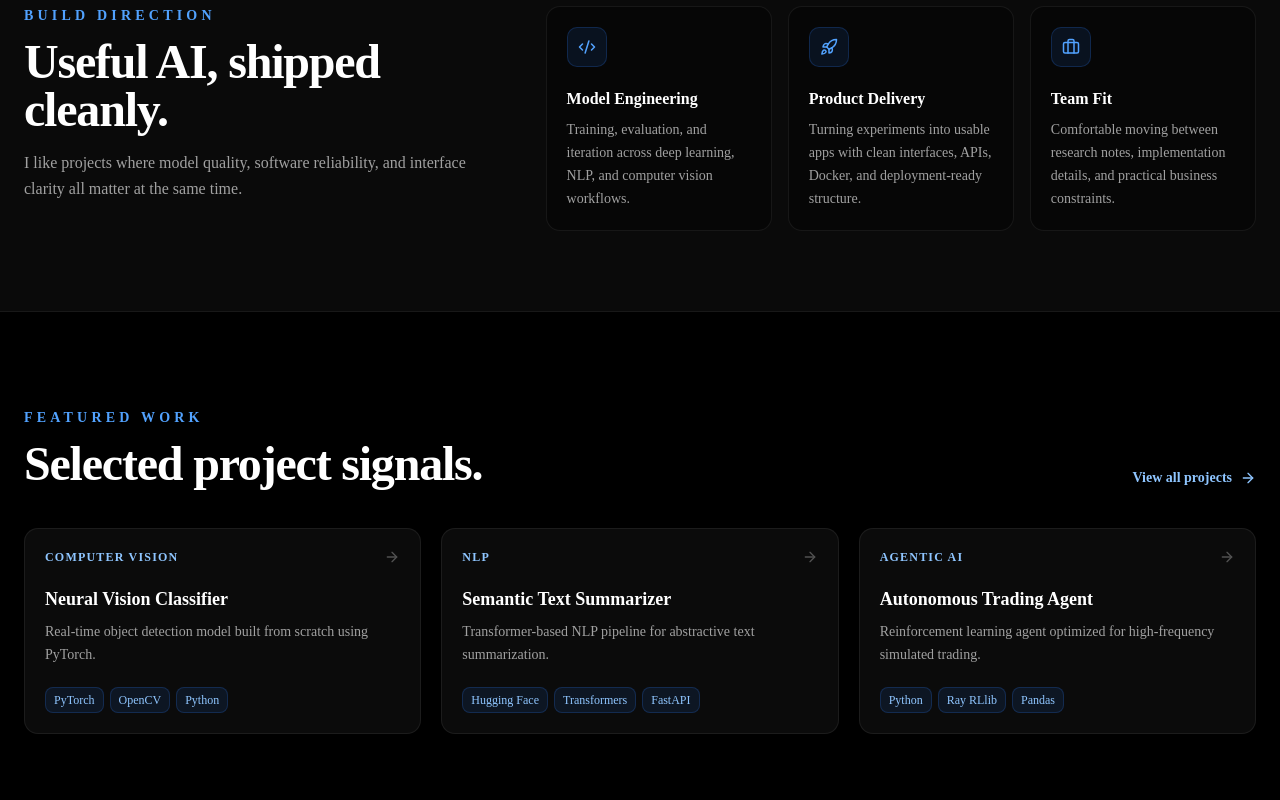
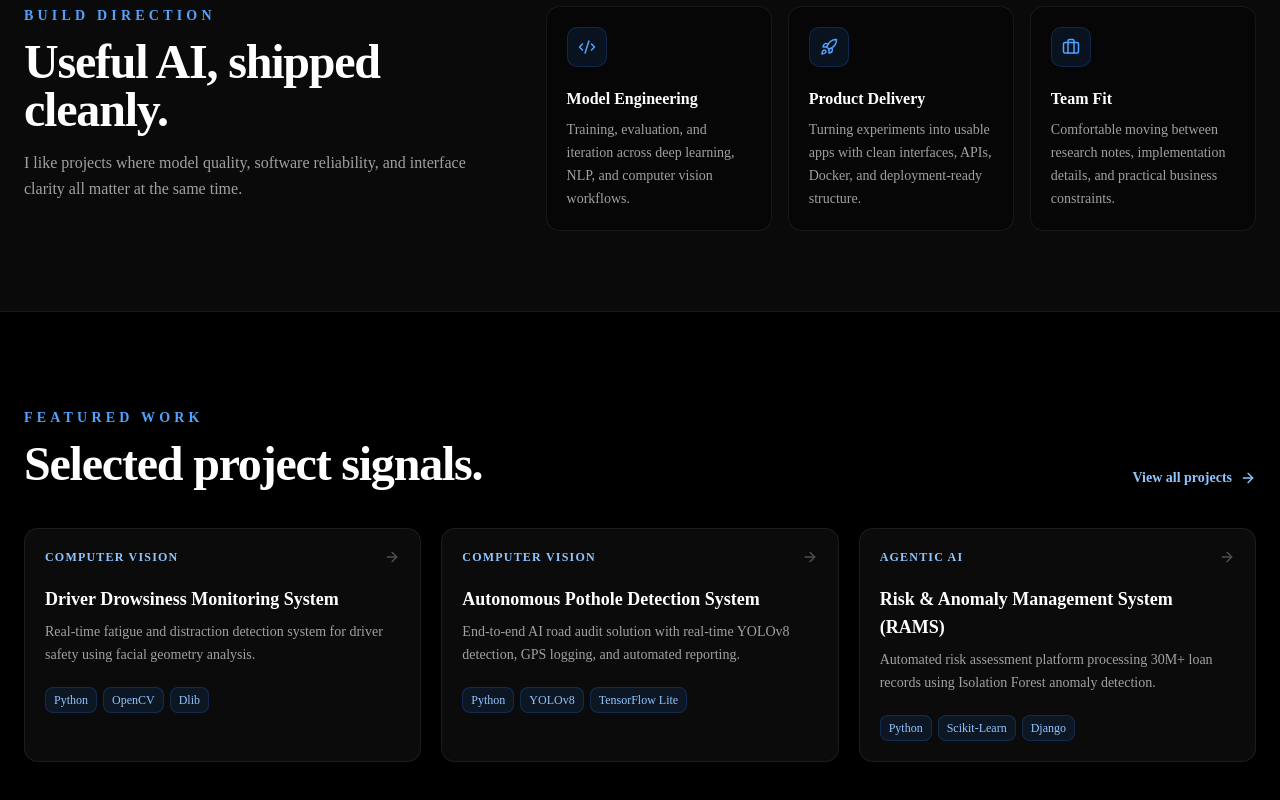
Before and after one commit to Ayan1702-D/Portfolio-3D, a Next.js app: page / in a window 1280 px wide. Shown: the part 1522-2322 px from the top of the page. Built offline with nearby package versions, Linux system fonts and the light colour scheme.

Commit message:
changed projects from demo to my original projects.

```diff
--- a/data/projects.ts
+++ b/data/projects.ts
@@ -1,4 +1,6 @@
 export type ProjectCategory = "All" | "NLP" | "Computer Vision" | "Agentic AI" | "Web";
+export type ProjectStatus = "live" | "wip" | "archived";
+
 export interface Project {
   id: string;
   title: string;
@@ -9,72 +11,179 @@ export interface Project {
   githubUrl: string;
   demoUrl: string;
   image: string;
+  youtubeId?: string;
+  status?: ProjectStatus;
 }
+
 export const PROJECTS: Project[] = [
   {
     id: "1",
-    title: "Neural Vision Classifier",
-    description: "Real-time object detection model built from scratch using PyTorch.",
-    fullDetails: "This project implements a custom CNN architecture capable of running at 60fps on edge devices. Trained on a customized COCO dataset, it heavily utilizes data augmentation and hyperparameter tuning to achieve 92% mAP.",
+    title: "Driver Drowsiness Monitoring System",
+    description:
+      "Real-time fatigue and distraction detection system for driver safety using facial geometry analysis.",
+    fullDetails:
+      "Developed a high-performance real-time safety system using Python, OpenCV, and Dlib. Implements Eye Aspect Ratio (EAR) and Mouth Aspect Ratio (MAR) metrics combined with 3D Head Pose Estimation (SolvePnP) to detect drowsiness, yawning, and distraction. Features PERCLOS-based fatigue assessment over a 300-frame sliding window — an industry-standard metric — and CLAHE image enhancement for robust performance in low-light cabin environments. Multi-threaded async audio alerts prevent video feed freezes.",
     category: "Computer Vision",
-    techStack: ["PyTorch", "OpenCV", "Python", "NumPy"],
-    githubUrl: "https://github.com/pytorch/vision", // Placeholder for actual fetch
-    demoUrl: "https://demo.com",
-    image: "https://images.unsplash.com/photo-1555949963-aa79dcee981c?q=80&w=800&auto=format&fit=crop",
+    techStack: ["Python", "OpenCV", "Dlib", "NumPy", "Threading"],
+    githubUrl: "https://github.com/Ayan1702-D/Driver-DMS",
+    demoUrl: "",
+    image:
+      "https://images.unsplash.com/photo-1449965408869-eaa3f722e40d?q=80&w=800&auto=format&fit=crop",
+    status: "live",
   },
   {
     id: "2",
-    title: "Semantic Text Summarizer",
-    description: "Transformer-based NLP pipeline for abstractive text summarization.",
-    fullDetails: "Fine-tuned a BERT-based model using Hugging Face to summarize long-form legal documents. Built a RESTful API backend using FastAPI to serve the model inference.",
-    category: "NLP",
-    techStack: ["Hugging Face", "Transformers", "FastAPI", "Docker"],
-    githubUrl: "https://github.com/huggingface/transformers",
-    demoUrl: "https://demo.com",
-    image: "https://images.unsplash.com/photo-1526374965328-7f61d4dc18c5?q=80&w=800&auto=format&fit=crop",
+    title: "Autonomous Pothole Detection System",
+    description:
+      "End-to-end AI road audit solution with real-time YOLOv8 detection, GPS logging, and automated reporting.",
+    fullDetails:
+      "Custom-trained YOLOv8 model optimized with TFLite (FP16/FP32) and ONNX formats achieving 30+ FPS on CPU. Uses Centroid Tracking with 5-frame Temporal Stability to count unique potholes without duplication. Integrates GPS coordinate logging and generates an interactive road_audit_map.html with markers. Outputs a structured road_audit_report.csv for infrastructure teams.",
+    category: "Computer Vision",
+    techStack: ["Python", "YOLOv8", "TensorFlow Lite", "OpenCV", "Folium"],
+    githubUrl: "https://github.com/Ayan1702-D/Pothole-Detection-System",
+    demoUrl: "",
+    image:
+      "https://images.unsplash.com/photo-1515162816999-a0c47dc192f7?q=80&w=800&auto=format&fit=crop",
+    status: "live",
   },
   {
     id: "3",
-    title: "Autonomous Trading Agent",
-    description: "Reinforcement learning agent optimized for high-frequency simulated trading.",
-    fullDetails: "Developed an Agentic AI system that utilizes proximal policy optimization (PPO) to make simulated trades based on historical market data and real-time sentiment analysis APIs.",
+    title: "Risk & Anomaly Management System (RAMS)",
+    description:
+      "Automated risk assessment platform processing 30M+ loan records using Isolation Forest anomaly detection.",
+    fullDetails:
+      "Built during my internship at Aurionpro Solutions. Processes over 30 million LendingClub loan records using Scikit-Learn's Isolation Forest across 20+ financial features (DTI, FICO, Revolving Utility). Detected $467.2M in high-risk loan volume during validation with a 5% anomaly flag rate. Features a human-in-the-loop Case Management Dashboard, DTI Hard-Rule Override (forcing Critical status on DTI > 100%), automated batch ingestion pipeline, and a permanent audit log for regulatory compliance. Applied categorical encoding to cut memory footprint by 80%.",
     category: "Agentic AI",
-    techStack: ["Python", "Ray RLlib", "Pandas", "Scikit-Learn"],
-    githubUrl: "https://github.com/ray-project/ray",
-    demoUrl: "https://demo.com",
-    image: "https://images.unsplash.com/photo-1611974789855-9c2a0a7236a3?q=80&w=800&auto=format&fit=crop",
+    techStack: ["Python", "Scikit-Learn", "Django", "PostgreSQL", "Pandas"],
+    githubUrl: "https://github.com/Ayan1702-D/RAMS-LendingClub",
+    demoUrl: "",
+    image:
+      "https://images.unsplash.com/photo-1611974789855-9c2a0a7236a3?q=80&w=800&auto=format&fit=crop",
+    status: "archived",
   },
   {
     id: "4",
-    title: "Scalable Analytics Dashboard",
-    description: "Full-stack real-time data visualization platform.",
-    fullDetails: "A scalable web dashboard built with Next.js and Django. It ingests thousands of data points per second via WebSockets and visualizes them using D3.js and Framer Motion.",
-    category: "Web",
-    techStack: ["Next.js", "Django", "PostgreSQL", "Tailwind CSS"],
-    githubUrl: "https://github.com/django/django",
-    demoUrl: "https://demo.com",
-    image: "https://images.unsplash.com/photo-1551288049-bebda4e38f71?q=80&w=800&auto=format&fit=crop",
+    title: "FinSight AI — Banking Intelligence Suite",
+    description:
+      "Natural language to SQL banking BI platform powered by Gemini/Qwen, reducing decision latency from hours to seconds.",
+    fullDetails:
+      "A next-generation banking intelligence platform built during my internship at Aurionpro Solutions. Users query complex PostgreSQL banking schemas (clients, accounts, loans, transactions) in plain English and receive instant Chart.js visualizations. Uses OpenRouter to orchestrate Google Gemini 2.0 Flash and Qwen3-Coder for Text-to-SQL generation with a 94% success rate for non-technical users. Features a dark glassmorphism UI, transparent SQL audit terminal, AI analyst summaries, and SQL injection protection via keyword blocking.",
+    category: "Agentic AI",
+    techStack: ["Django", "PostgreSQL", "Python", "Chart.js", "OpenRouter API"],
+    githubUrl: "https://github.com/Ayan1702-D/Finsight-AI",
+    demoUrl: "",
+    image:
+      "https://images.unsplash.com/photo-1551288049-bebda4e38f71?q=80&w=800&auto=format&fit=crop",
+    status: "archived",
   },
   {
     id: "5",
-    title: "Medical Image Segmentation",
-    description: "U-Net architecture for precise MRI tumor boundary detection.",
-    fullDetails: "Applied advanced image processing techniques to identify and segment anomalies in brain MRI scans. Integrated the model into a lightweight web interface for demonstration.",
-    category: "Computer Vision",
-    techStack: ["TensorFlow", "Keras", "Matplotlib", "Flask"],
-    githubUrl: "https://github.com/tensorflow/tensorflow",
-    demoUrl: "https://demo.com",
-    image: "https://images.unsplash.com/photo-1530497610245-94d3c16cda28?q=80&w=800&auto=format&fit=crop",
+    title: "Energy Consumption Forecasting",
+    description:
+      "LSTM-based time-series forecasting model for predicting future energy usage patterns and peak-load optimization.",
+    fullDetails:
+      "Built a deep learning forecasting pipeline using LSTM networks to model temporal energy consumption patterns. Enables peak-load optimization and energy efficiency analysis, providing actionable insights for resource management. The pipeline covers data preprocessing, sequence generation, model training, and multi-step ahead prediction with evaluation metrics for operational deployment.",
+    category: "NLP",
+    techStack: ["Python", "TensorFlow", "Keras", "Pandas", "Matplotlib"],
+    githubUrl: "https://github.com/Ayan1702-D/Energy-Consumption-Prediction",
+    demoUrl: "",
+    image:
+      "https://images.unsplash.com/photo-1473341304170-971dccb5ac1e?q=80&w=800&auto=format&fit=crop",
+    status: "live",
   },
   {
     id: "6",
-    title: "LLM Orchestrator Framework",
-    description: "Custom lightweight LangChain alternative for multi-agent tasks.",
-    fullDetails: "Created a framework to chain multiple LLM calls together with automated state management, memory buffers, and custom tool execution for complex reasoning tasks.",
-    category: "Agentic AI",
-    techStack: ["TypeScript", "Node.js", "OpenAI API", "Redis"],
-    githubUrl: "https://github.com/langchain-ai/langchain",
-    demoUrl: "https://demo.com",
-    image: "https://images.unsplash.com/photo-1620712943543-bcc4688e7485?q=80&w=800&auto=format&fit=crop",
-  }
+    title: "Workbook Converter & Merger",
+    description:
+      "FastAPI service to securely merge multiple Excel and CSV files into a single workbook, deployed on Render.",
+    fullDetails:
+      "A production-deployed FastAPI backend that authenticates users and merges multiple Excel (.xlsx, .xls) and CSV files into a single formatted workbook. Implements intelligent furnace-cycle metadata extraction, date/shift detection from raw Excel headers, and CORS-enabled streaming file responses. No files are stored server-side — everything streams directly to the client. The React frontend features drag-and-drop upload, real-time feedback, and a clean Tailwind UI.",
+    category: "Web",
+    techStack: ["FastAPI", "Python", "Pandas", "OpenPyXL", "Tailwind CSS"],
+    githubUrl: "https://github.com/Ayan1702-D/Workbook-Converter",
+    demoUrl: "https://workbook-converter.onrender.com",
+    image:
+      "https://images.unsplash.com/photo-1587854692152-cbe660dbde88?q=80&w=800&auto=format&fit=crop",
+    status: "live",
+  },
 ];
+// export type ProjectCategory = "All" | "NLP" | "Computer Vision" | "Agentic AI" | "Web";
+// export interface Project {
+//   id: string;
+//   title: string;
+//   description: string;
+//   fullDetails: string;
+//   category: ProjectCategory;
+//   techStack: string[];
+//   githubUrl: string;
+//   demoUrl: string;
+//   image: string;
+// }
+// export const PROJECTS: Project[] = [
+//   {
+//     id: "1",
+//     title: "Neural Vision Classifier",
+//     description: "Real-time object detection model built from scratch using PyTorch.",
+//     fullDetails: "This project implements a custom CNN architecture capable of running at 60fps on edge devices. Trained on a customized COCO dataset, it heavily utilizes data augmentation and hyperparameter tuning to achieve 92% mAP.",
+//     category: "Computer Vision",
+//     techStack: ["PyTorch", "OpenCV", "Python", "NumPy"],
+//     githubUrl: "https://github.com/pytorch/vision", // Placeholder for actual fetch
+//     demoUrl: "https://demo.com",
+//     image: "https://images.unsplash.com/photo-1555949963-aa79dcee981c?q=80&w=800&auto=format&fit=crop",
+//   },
+//   {
+//     id: "2",
+//     title: "Semantic Text Summarizer",
+//     description: "Transformer-based NLP pipeline for abstractive text summarization.",
+//     fullDetails: "Fine-tuned a BERT-based model using Hugging Face to summarize long-form legal documents. Built a RESTful API backend using FastAPI to serve the model inference.",
+//     category: "NLP",
+//     techStack: ["Hugging Face", "Transformers", "FastAPI", "Docker"],
+//     githubUrl: "https://github.com/huggingface/transformers",
+//     demoUrl: "https://demo.com",
+//     image: "https://images.unsplash.com/photo-1526374965328-7f61d4dc18c5?q=80&w=800&auto=format&fit=crop",
+//   },
+//   {
+//     id: "3",
+//     title: "Autonomous Trading Agent",
+//     description: "Reinforcement learning agent optimized for high-frequency simulated trading.",
+//     fullDetails: "Developed an Agentic AI system that utilizes proximal policy optimization (PPO) to make simulated trades based on historical market data and real-time sentiment analysis APIs.",
+//     category: "Agentic AI",
+//     techStack: ["Python", "Ray RLlib", "Pandas", "Scikit-Learn"],
+//     githubUrl: "https://github.com/ray-project/ray",
+//     demoUrl: "https://demo.com",
+//     image: "https://images.unsplash.com/photo-1611974789855-9c2a0a7236a3?q=80&w=800&auto=format&fit=crop",
+//   },
+//   {
+//     id: "4",
+//     title: "Scalable Analytics Dashboard",
+//     description: "Full-stack real-time data visualization platform.",
+//     fullDetails: "A scalable web dashboard built with Next.js and Django. It ingests thousands of data points per second via WebSockets and visualizes them using D3.js and Framer Motion.",
+//     category: "Web",
+//     techStack: ["Next.js", "Django", "PostgreSQL", "Tailwind CSS"],
+//     githubUrl: "https://github.com/django/django",
+//     demoUrl: "https://demo.com",
+//     image: "https://images.unsplash.com/photo-1551288049-bebda4e38f71?q=80&w=800&auto=format&fit=crop",
+//   },
+//   {
+//     id: "5",
+//     title: "Medical Image Segmentation",
+//     description: "U-Net architecture for precise MRI tumor boundary detection.",
+//     fullDetails: "Applied advanced image processing techniques to identify and segment anomalies in brain MRI scans. Integrated the model into a lightweight web interface for demonstration.",
+//     category: "Computer Vision",
+//     techStack: ["TensorFlow", "Keras", "Matplotlib", "Flask"],
+//     githubUrl: "https://github.com/tensorflow/tensorflow",
+//     demoUrl: "https://demo.com",
+//     image: "https://images.unsplash.com/photo-1530497610245-94d3c16cda28?q=80&w=800&auto=format&fit=crop",
+//   },
+//   {
+//     id: "6",
+//     title: "LLM Orchestrator Framework",
+//     description: "Custom lightweight LangChain alternative for multi-agent tasks.",
+//     fullDetails: "Created a framework to chain multiple LLM calls together with automated state management, memory buffers, and custom tool execution for complex reasoning tasks.",
+//     category: "Agentic AI",
+//     techStack: ["TypeScript", "Node.js", "OpenAI API", "Redis"],
+//     githubUrl: "https://github.com/langchain-ai/langchain",
+//     demoUrl: "https://demo.com",
+//     image: "https://images.unsplash.com/photo-1620712943543-bcc4688e7485?q=80&w=800&auto=format&fit=crop",
+//   }
+// ];
```
